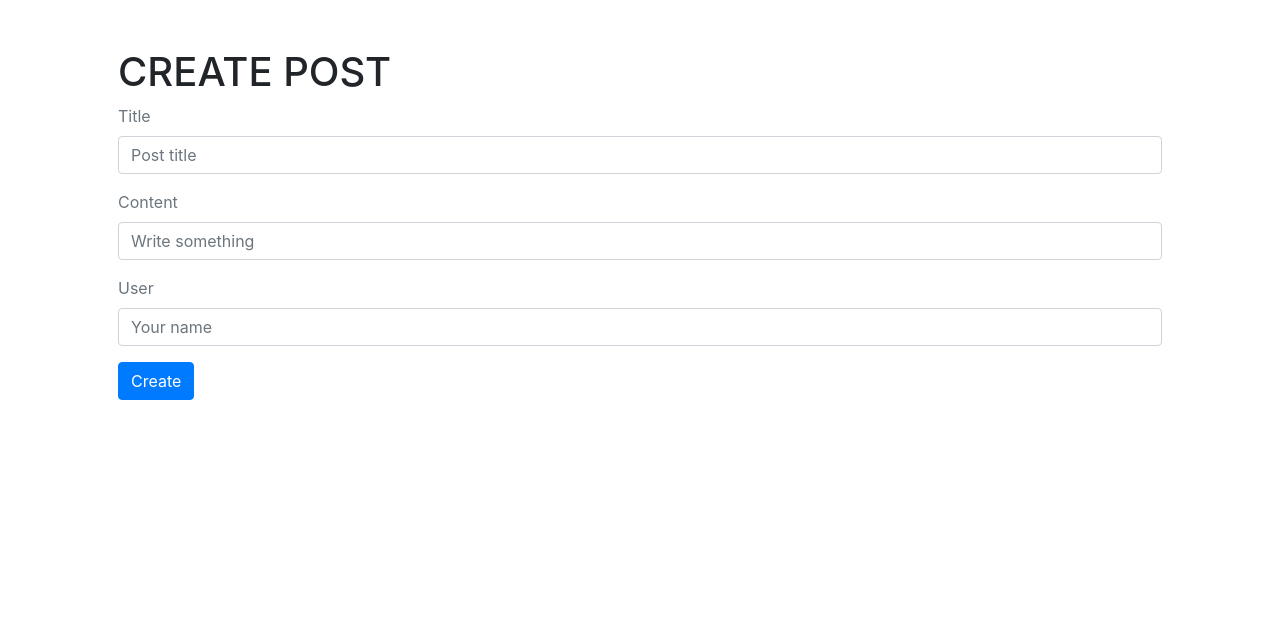
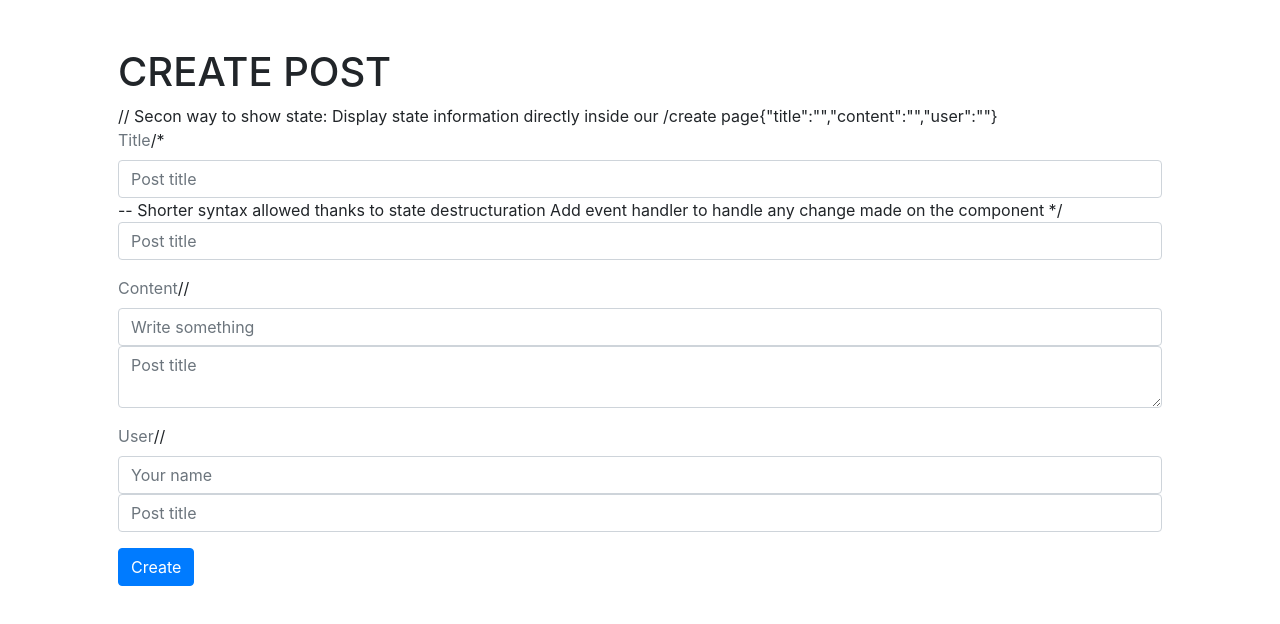
Before and after one commit to Ali-consciousroad/mern-crud, a React (Create React App) app in the folder client/: page /create in a window 1280 px wide. Shown: the top 624 px of the page. Built offline with nearby package versions, Linux system fonts and the light colour scheme.

Commit message:
Section5: Create Post Client - 16. On change handler: Add the on change handler for our Create.js page

```diff
--- a/client/src/Create.js
+++ b/client/src/Create.js
@@ -1,31 +1,78 @@
-import React from 'react';
+import React, {useState} from 'react';
 // Arrow function: Parenthesis will word only with one statement otherwise we need to use brackets.
-const Create = () => (
+const Create = () => {
+
+  // This will allow react to control all the HTML components
+  // state
+  const [state, setState] = useState({
+      title: '',
+      content: '',
+      user: ''
+  });
+
+  // destructure values from state
+  const {title, content, user} = state;
+
+  // First way : Arrow function
+  // Create the event handler function
+  // We add a function (an anonymous function) inside another function (the handleChange function)
+  const handleChange = (name) => (event) => {
+    // Used to check output inside the console of the browser
+    // console.log('name', name, 'event', event);
+    setState({...state, [name]: event.target.value});
+  }
+
+  // Old school function
+  /*
+  function handleChange(name) {
+    return function(event){
+      setState({...state, [name]: event.target.value });
+    };
+  }
+  */
+
+
+
+  return (
     <div className="container p-5">
       <h1>CREATE POST</h1>
+      // Secon way to show state: Display state information directly inside our /create page
+      {JSON.stringify(state)}
       <form>
-
         <div className="form-group">
           <label className="text-muted">Title</label>
-        <input type="text" className="form-control" placeholder="Post title" required />
+          /*<input value={state.title} type="text" className="form-control" placeholder="Post title" required /> --
+          Shorter syntax allowed thanks to state destructuration
+          Add event handler to handle any change made on the component */
+          <input
+            onChange={handleChange('title')}
+            value={title}
+            type="text"
+            className="form-control"
+            placeholder="Post title"
+            required />
         </div>
 
         <div className="form-group">
           <label className="text-muted">Content</label>
-        <input type="text" className="form-control" placeholder="Write something" required />
+          // <input value={state.content} type="text" className="form-control" placeholder="Write something" required />
+          <textarea onChange={handleChange('content')} value={content} type="text" className="form-control" placeholder="Post title" required />
+
         </div>
 
         <div className="form-group">
           <label className="text-muted">User</label>
-        <input type="text" className="form-control" placeholder="Your name" required />
+          // <input value={state.user} type="text" className="form-control" placeholder="Your name" required />
+          <input onChange={handleChange('user')} value={user} type="text" className="form-control" placeholder="Post title" required />
+
         </div>
 
         <div>
           <button className="btn btn-primary">Create</button>
         </div>
-
       </form>
     </div>
-);
+  )
+}
 
 export default Create;
```
Lines whose indentation alone changed are shown as unchanged.
